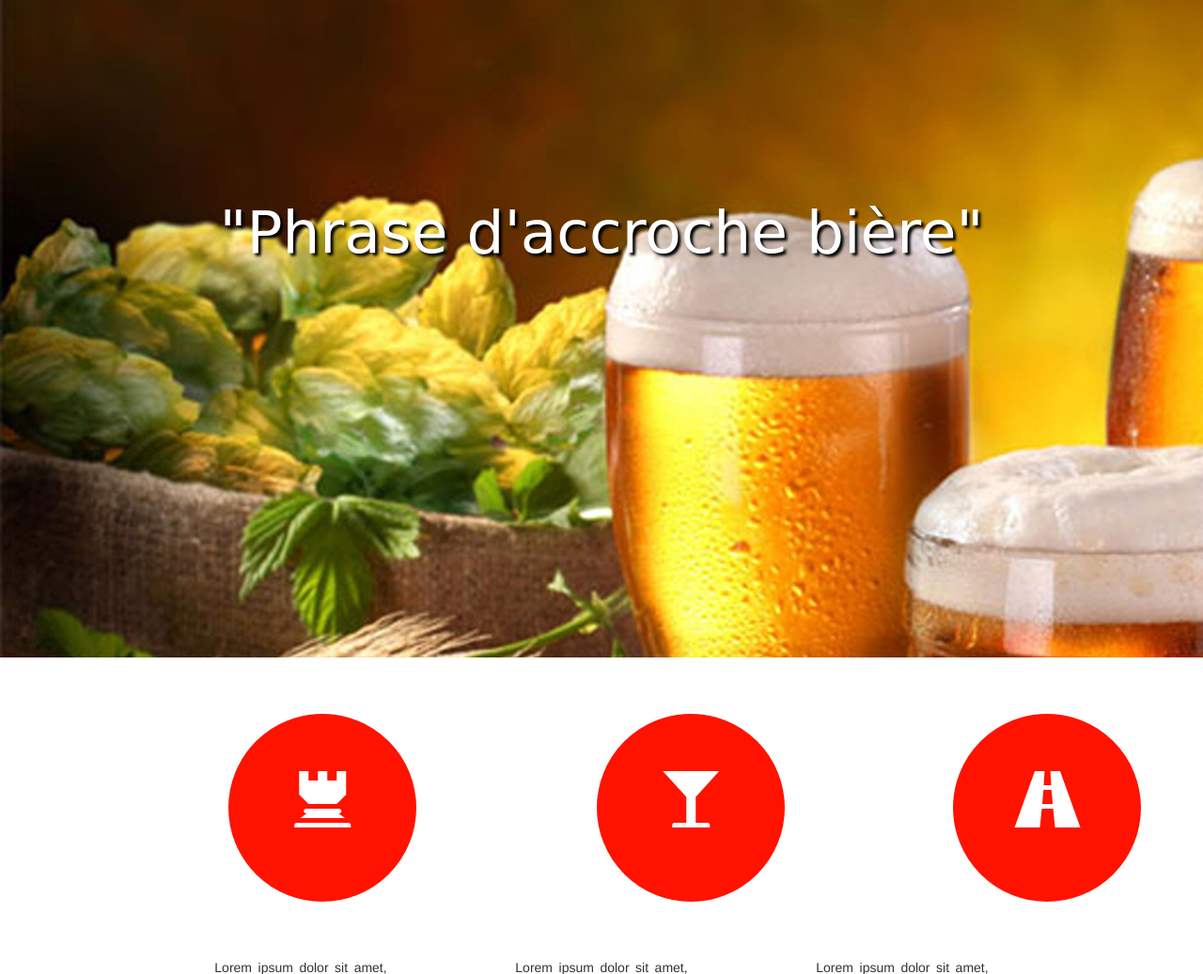
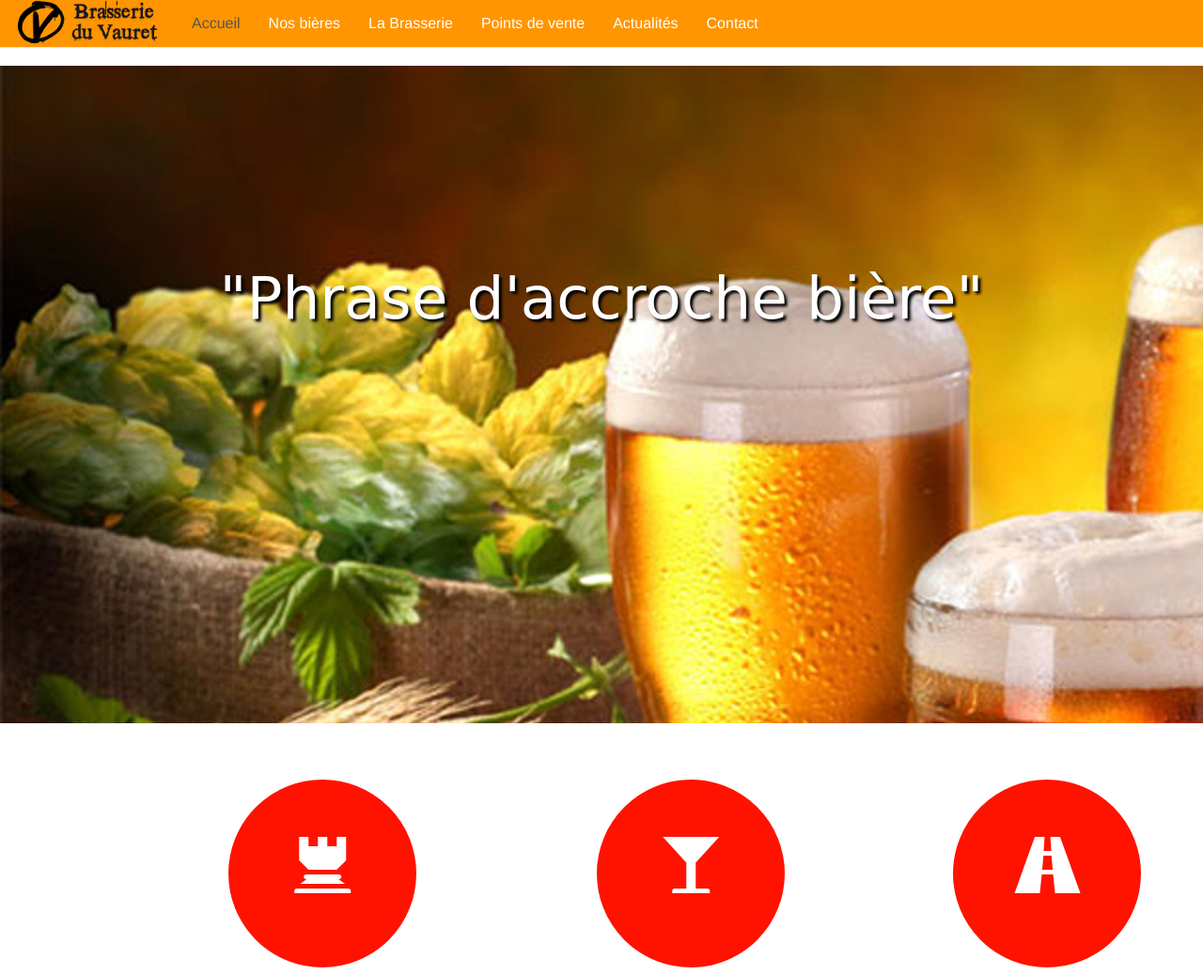
Before and after one commit to WildCodeSchool/orleans-0916-brasserieduvauret, a PHP site: page / in a window 1280 px wide. Shown: the top 1037 px of the page at 94% size. Run offline with PHP 8.4, Linux system fonts and the light colour scheme.

Commit message:
Creation de l'index et ajout des pages en include

```diff
--- a/css/content.css
+++ b/css/content.css
@@ -0,0 +1,35 @@
+h2 {
+    text-align: center;
+    padding-bottom: 30px;
+}
+.test {
+    min-width: 300px;
+}
+.image_une {
+    margin-bottom: 10px;
+}
+html,
+body {
+    height: 100%;
+}
+.wrapper {
+    width: 80%;
+    height: 100%;
+    margin: 0 auto;
+    background: #CCC
+}
+.h_iframe {
+    position: relative;
+}
+.h_iframe .ratio {
+    display: block;
+    width: 100%;
+    height: auto;
+}
+.h_iframe iframe {
+    position: absolute;
+    top: 0;
+    left: 0;
+    width: 100%;
+    height: 100%;
+}
--- /dev/null
+++ b/css/stylenavbar.css
@@ -0,0 +1,21 @@
+.babar {
+	background-color:#ff9500;
+
+}
+
+
+.logo{
+	margin-top:-9%;
+}
+
+	.navbar-default .navbar-nav > .active > a, .navbar-default .navbar-nav > .active > a:focus, .navbar-default .navbar-nav > .active > a:hover {
+    	color: #555;
+    	background-color: #ff9500;
+}
+
+
+	.navbar-default .navbar-nav > li > a {
+	color: #ffffff;
+	/* font-weight: bold; */
+	font-size: 1.6rem;
+}
--- a/index.php
+++ b/index.php
@@ -5,12 +5,26 @@
             <link rel="stylesheet" type="text/css" href="css/bootstrap.min.css">
             <link rel="stylesheet" type="text/css" href="css/jumbo.css">
             <link rel="stylesheet" type="text/css" href="css/formulaire.css">
+            <link rel="stylesheet" type="text/css" href="css/content.css">
+            <link rel="stylesheet" type="text/css" href="css/stylenavbar.css">
             <script src="js/bootstrap.min.js"></script>
         </head>
         <body>
+            <div class="navbar1">
+                <?php
+                include 'pages/navbar.php';
+                ?>
+            </div>
             <?php
                 include 'pages/jumbo.php';
-                include 'pages/formulaire.php'
+                include 'pages/fil_actualite.php';
+            ?>
+            <div class="container-fluid row inter_bloc">
+
+
+            </div>
+            <?php
+                include 'pages/formulaire.php';
             ?>
         </body>
     </html>
--- a/pages/fil_actualite.php
+++ b/pages/fil_actualite.php
@@ -1,44 +1,27 @@
-<!DOCTYPE html>
-<html lang="fr">
-
-<head>
-    <meta charset="UTF-8">
-    <title>Fil actualite</title>
-
-    <link rel="stylesheet" href="https://maxcdn.bootstrapcdn.com/bootstrap/3.3.7/css/bootstrap.min.css">
-    <!-- jQuery library -->
-    <link rel="stylesheet" href="content.css">
-    <script src="https://ajax.googleapis.com/ajax/libs/jquery/1.12.4/jquery.min.js"></script>
-    <!-- Latest compiled JavaScript -->
-    <script src="https://maxcdn.bootstrapcdn.com/bootstrap/3.3.7/js/bootstrap.min.js"></script>
-</head>
-
-<body>
-    <!--début de fil d'actualité-->
-    <!--script pour facebook-->
-    <!--fin script pour facebook-->
-    <!--module image-->
 <div class="container-fluid">
         <div class="row">
             <div class="col-lg-7 col-md-6 col-sm-12 col-xs-12">
-                <h2>Bière à la Une</h2></div>
+                <h2> Bière à la Une</h2>
             </div>
+        </div>
+
 </div>
 <div class="container-fluid">
     <div class="image_une">
         <div class="row">
-                <div class="col-lg-offset-2 col-lg-3 col-md-offset-3 col-md-3 col-sm-offset-2 col-sm-3 colm-sm-3 col-xs-12">
+            <div class="col-lg-offset-2 col-lg-3 col-md-offset-3 col-md-5 col-sm-offset-3 col-sm-9 col-xs-12">
                 <a href="#"> <img class="img-responsive" src="image/test_a_la_une.png" alt="La bière à la une"></a>
             </div>
+            <!--module facebook-->
+            <div class="col-lg-offset-2 col-lg-5 col-md-offset-3 col-md-5 col-sm-offset-3 col-sm9 col-xs-12" class="facebook">
 
-                <!--module facebook-->
-                <div class="col-lg-offset-1 col-lg-3 col-md-offset-1 col-md-3  col-sm-offset-1 col-sm-3 col-xs-12" class="facebook">
-                    <iframe src="https://www.facebook.com/plugins/page.php?href=https%3A%2F%2Fwww.facebook.com%2Fbrasserieduvauret%2F%3Ffref%3Dnf%23&tabs=timeline&width=438&height=444&small_header=false&adapt_container_width=false&hide_cover=false&show_facepile=true&appId=44112537848" width="438" height="444" style="border:none;overflow:hidden" scrolling="no" frameborder="0" allowTransparency="true"></iframe>
+                                   <!--iframe debut-->
+                <div class="embed-responsive embed-responsive-16by9">
+                    <iframe class="embed-responsive" src="https://www.facebook.com/plugins/page.php?href=https%3A%2F%2Fwww.facebook.com%2Fbrasserieduvauret%2F&tabs=timeline&width=500&height=500&small_header=true&adapt_container_width=true&hide_cover=false&show_facepile=true&appId=44112537848" width="493" height="500" style="border:none;overflow:hidden" scrolling="no" frameborder="0" allowTransparency="true"></iframe>
+                    <!--iframe fin-->
+                </div>
             </div>
         </div>
     </div>
 </div>
     <!-- Fin de fil d'actualité -->
-</body>
-
-</html>
--- /dev/null
+++ b/pages/navbar.php
@@ -0,0 +1,59 @@
+<!--navbar-->
+
+
+
+<nav class="navbar navbar-default">
+
+<nav class="navbar navbar-default navbar-fixed-top">
+  <div class="container-fluid babar">
+
+
+
+    <!-- Brand and toggle get grouped for better mobile display -->
+    <div class="navbar-header">
+      <button type="button" class="navbar-toggle collapsed" data-toggle="collapse" data-target="#bs-example-navbar-collapse-1" aria-expanded="false">
+        <span class="sr-only">Toggle navigation</span>
+        <span class="icon-bar"></span>
+        <span class="icon-bar"></span>
+        <span class="icon-bar"></span>
+      </button>
+
+<div class="logo">
+      <a class="navbar-brand" href="#"><img class="img-responsive" src="img/logo.png"  alt="logo Brasserie" ></a></div>
+    </div>
+
+
+
+
+
+    <!-- Collect the nav links, forms, and other content for toggling -->
+    <div class="collapse navbar-collapse" id="bs-example-navbar-collapse-1">
+      <ul class="nav navbar-nav">
+
+
+
+
+
+
+        <li class="active"><a href="#">Accueil <span class="sr-only">(current)</span></a></li>
+
+	<li><a href="#">Nos bières</a></li>
+	<li><a href="#">La Brasserie</a></li>
+      	<li><a href="#">Points de vente</a></li>
+	<li><a href="#">Actualités</a></li>
+	<li><a href="#">Contact</a></li>
+
+
+	</ul>
+
+
+
+    </div><!-- /.navbar-collapse -->
+  </div><!-- /.container-fluid -->
+</nav>
+
+
+
+
+
+		 <!--fin du navbar-->
```
Also changed, not shown: img/logo.png (added). Lines whose indentation alone changed are shown as unchanged.
